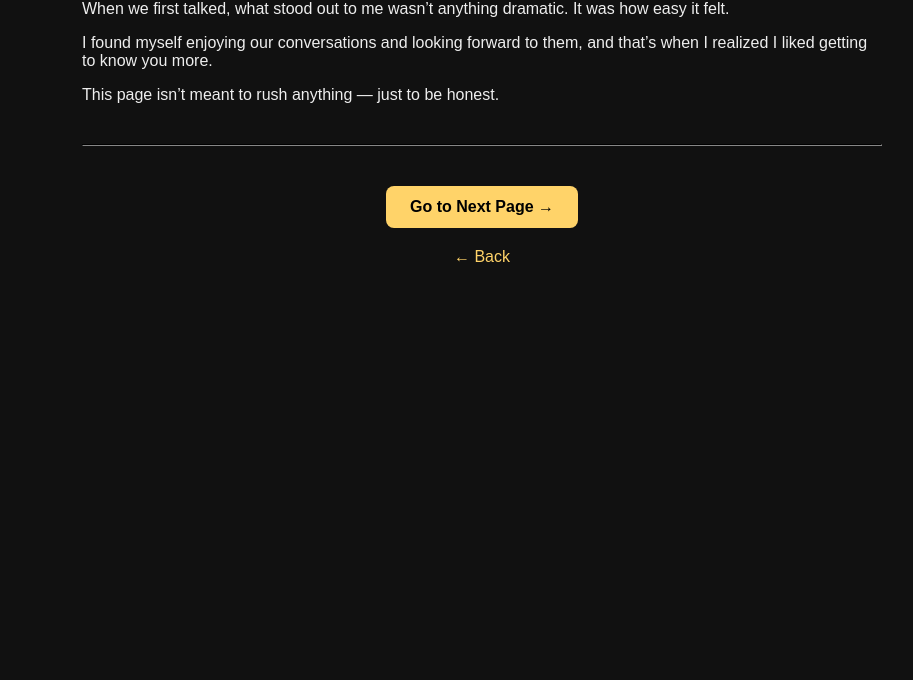
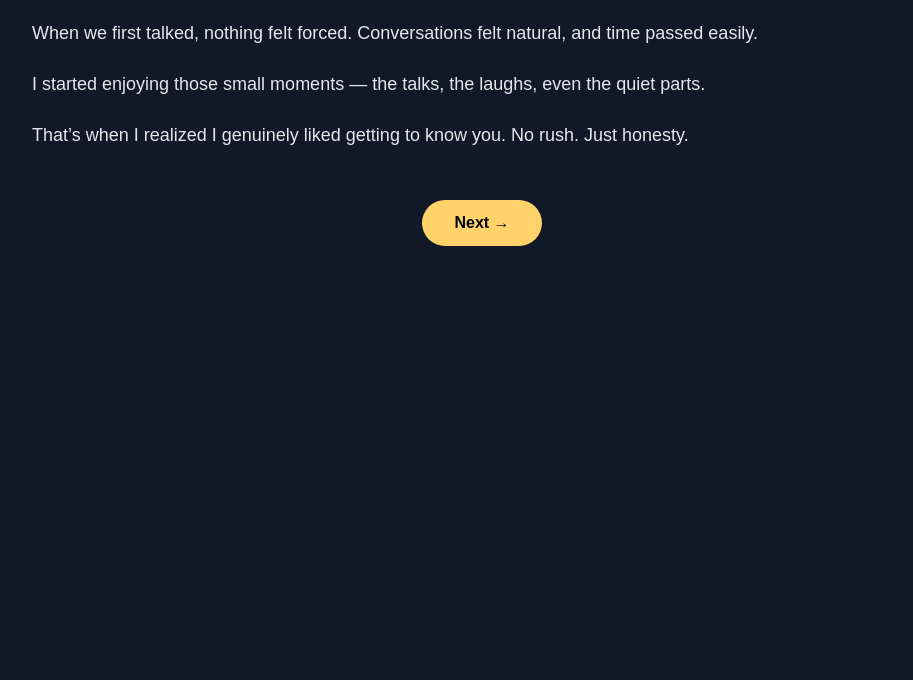
Before and after one commit to samueljoypandajrthe3rd/samueljoypandajrthe3rd, a plain HTML site: page home.html in a window 1280 px wide. Shown: the part 120-800 px from the top of the page, without its empty margins (158-1071 px from the left). Drawn offline with Linux system fonts and the light colour scheme.

Commit message:
Update home.html

```diff
--- a/home.html
+++ b/home.html
@@ -1,23 +1,48 @@
 <!DOCTYPE html>
-<html>
+<html lang="en">
 <head>
   <meta charset="UTF-8">
   <title>How I Felt</title>
+
   <style>
     body {
       font-family: Arial, sans-serif;
-      background: #111;
-      color: #eee;
-      padding: 40px;
-      max-width: 800px;
+      background: #111827;
+      color: #e5e7eb;
+      padding: 50px 20px;
+      max-width: 900px;
       margin: auto;
     }
+
     h1 {
+      text-align: center;
       color: #ffd369;
+      margin-bottom: 30px;
     }
-    a {
-      color: #ffd369;
-      text-decoration: none;
+
+    p {
+      font-size: 18px;
+      line-height: 1.7;
+      margin-bottom: 20px;
+    }
+
+    .nav {
+      margin-top: 50px;
+      text-align: center;
+    }
+
+    button {
+      padding: 14px 32px;
+      background: #ffd369;
+      border: none;
+      border-radius: 30px;
+      font-weight: bold;
+      cursor: pointer;
+      font-size: 16px;
+    }
+
+    button:hover {
+      opacity: 0.9;
     }
   </style>
 </head>
@@ -27,41 +52,29 @@
   <h1>How I Felt</h1>
 
   <p>
-    When we first talked, what stood out to me wasn’t anything dramatic.
-    It was how easy it felt.
+    When we first talked, nothing felt forced.
+    Conversations felt natural, and time passed easily.
   </p>
 
   <p>
-    I found myself enjoying our conversations and looking forward to them,
-    and that’s when I realized I liked getting to know you more.
+    I started enjoying those small moments —
+    the talks, the laughs, even the quiet parts.
   </p>
 
   <p>
-    This page isn’t meant to rush anything —
-    just to be honest.
+    That’s when I realized I genuinely liked getting to know you.
+    No rush. Just honesty.
   </p>
 
-<hr style="margin:40px 0; border-color:#333;">
+  <div class="nav">
+    <button onclick="goNext()">Next →</button>
+  </div>
 
-<div style="text-align:center; margin-bottom:20px;">
-  <a href="moments.html" style="
-    display:inline-block;
-    padding:12px 24px;
-    background:#ffd369;
-    color:#000;
-    text-decoration:none;
-    border-radius:8px;
-    font-weight:bold;
-  ">
-    Go to Next Page →
-  </a>
-</div>
-
-<div style="text-align:center;">
-  <a href="index.html" style="color:#ffd369;">
-    ← Back
-  </a>
-</div>
+  <script>
+    function goNext() {
+      window.location.href = "moments.html";
+    }
+  </script>
 
 </body>
 </html>
```
